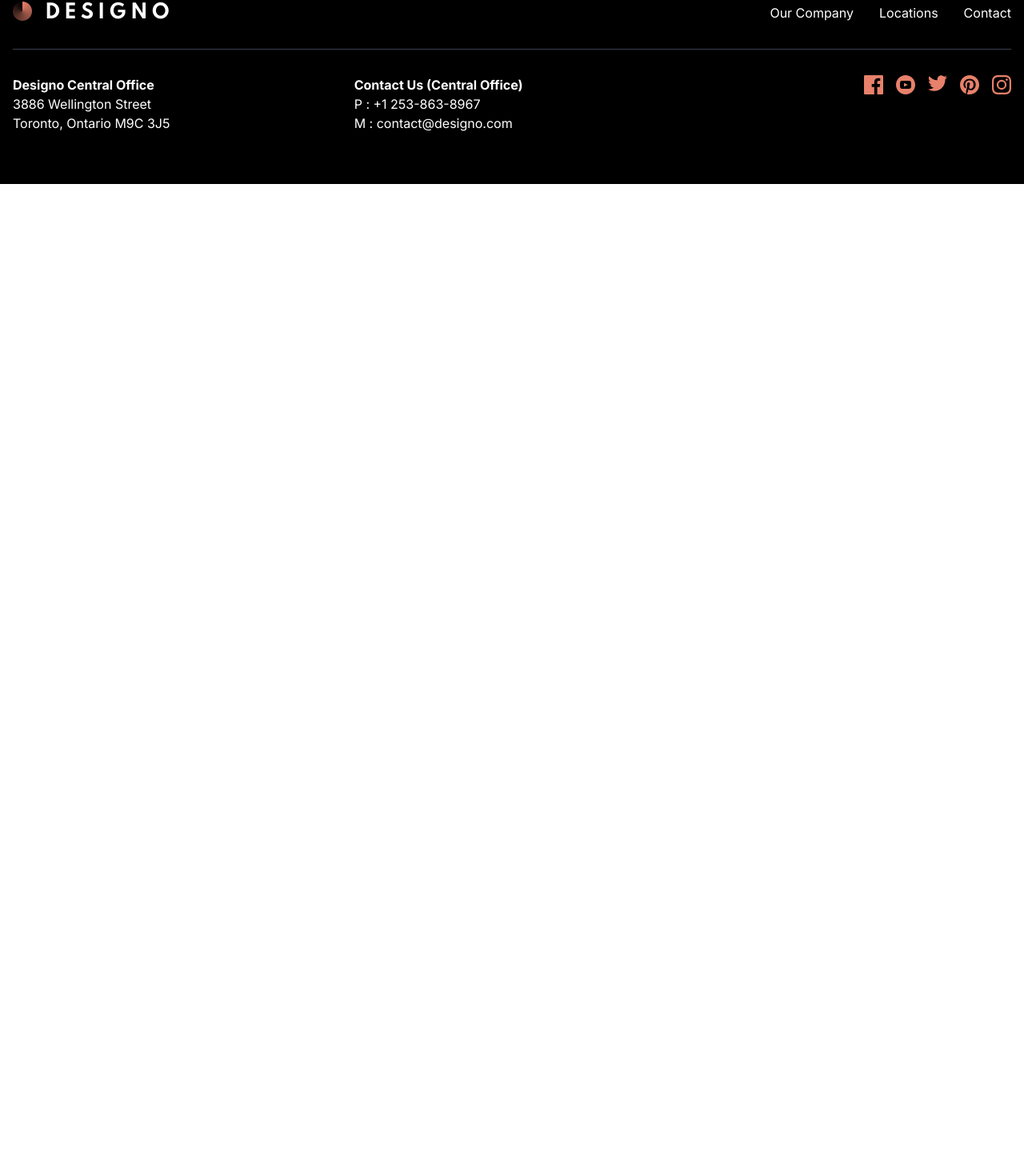
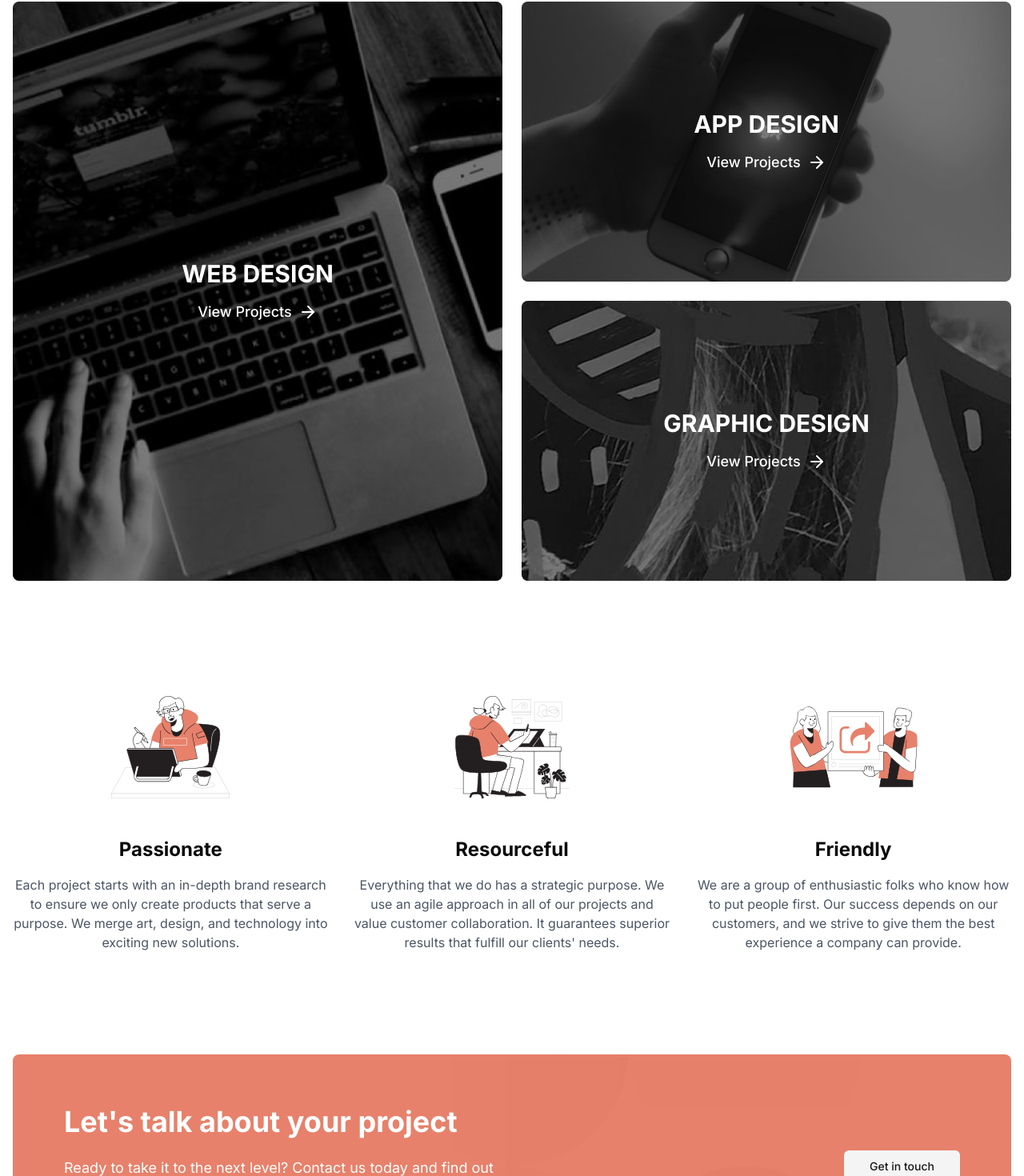
Before and after one commit to RutamBhagat/designo, a Next.js app: page / in a window 1280 px wide. Shown: the part 1141-2611 px from the top of the page at 80% size. Before the commit the page ends 1371 px from the top, so only its background shows below. Built offline with nearby package versions, Linux system fonts and the light colour scheme.

Commit message:
feat(ui): Add Projects, Skills, and Contact sections to HomePage; implement ProjectCard component

```diff
--- a/src/app/page.tsx
+++ b/src/app/page.tsx
@@ -1,10 +1,17 @@
+import { ContactSectionComponent } from "@/components/contact-section";
 import { HeroSectionComponent } from "@/components/hero-section";
+import { ProjectsSectionComponent } from "@/components/projects-section";
+import { SkillsSectionComponent } from "@/components/skills-section";
 
 export default function HomePage() {
   return (
     <>
       <HeroSectionComponent />
-      <div className="mx-auto max-w-7xl"></div>
+      <div className="mx-auto max-w-7xl">
+        <ProjectsSectionComponent />
+        <SkillsSectionComponent />
+        <ContactSectionComponent />
+      </div>
     </>
   );
 }
--- /dev/null
+++ b/src/components/contact-section.tsx
@@ -0,0 +1,27 @@
+'use client'
+
+import Link from "next/link"
+import { Button } from "@/components/ui/button"
+
+export function ContactSectionComponent() {
+  return (
+    <section className="container mx-auto px-4 py-16">
+      <div className="bg-[#E7816B] text-white rounded-lg p-8 md:p-16 relative overflow-hidden">
+        <div className="grid md:grid-cols-2 gap-8 items-center relative z-10">
+          <div>
+            <h2 className="text-3xl md:text-4xl font-bold mb-6">Let's talk about your project</h2>
+            <p className="text-lg mb-8">
+              Ready to take it to the next level? Contact us today and find out how our expertise can help your business grow.
+            </p>
+          </div>
+          <div className="text-center md:text-right">
+            <Button asChild size="lg" variant="secondary">
+              <Link href="/contact">Get in touch</Link>
+            </Button>
+          </div>
+        </div>
+        <div className="absolute inset-0 bg-[url('/assets/shared/desktop/bg-pattern-call-to-action.svg')] opacity-10 bg-no-repeat bg-center" />
+      </div>
+    </section>
+  )
+}
--- /dev/null
+++ b/src/components/project-card.tsx
@@ -0,0 +1,27 @@
+'use client'
+
+import Image from "next/image"
+import Link from "next/link"
+import { ArrowRight } from 'lucide-react'
+
+interface ProjectCardProps {
+  title: string
+  imageSrc: string
+  href: string
+  className?: string
+}
+
+export function ProjectCardComponent({ title, imageSrc, href, className }: ProjectCardProps) {
+  return (
+    <Link href={href} className={`relative overflow-hidden rounded-lg group ${className}`}>
+      <Image src={imageSrc} alt={title} width={720} height={400} className="w-full h-full object-cover" />
+      <div className="absolute inset-0 bg-black bg-opacity-50 transition-opacity group-hover:bg-opacity-70" />
+      <div className="absolute inset-0 flex flex-col items-center justify-center text-white p-6">
+        <h2 className="text-3xl font-bold mb-4 uppercase">{title}</h2>
+        <p className="flex items-center text-lg font-medium">
+          View Projects <ArrowRight className="ml-2" />
+        </p>
+      </div>
+    </Link>
+  )
+}
--- /dev/null
+++ b/src/components/projects-section.tsx
@@ -0,0 +1,28 @@
+"use client";
+
+import { ProjectCardComponent } from "./project-card";
+
+export function ProjectsSectionComponent() {
+  return (
+    <section className="container mx-auto px-4 py-16">
+      <div className="grid gap-6 md:grid-cols-2">
+        <ProjectCardComponent
+          title="Web Design"
+          imageSrc="/assets/home/desktop/image-web-design-large.jpg"
+          href="/web-design"
+          className="md:row-span-2"
+        />
+        <ProjectCardComponent
+          title="App Design"
+          imageSrc="/assets/home/desktop/image-app-design.jpg"
+          href="/app-design"
+        />
+        <ProjectCardComponent
+          title="Graphic Design"
+          imageSrc="/assets/home/desktop/image-graphic-design.jpg"
+          href="/graphic-design"
+        />
+      </div>
+    </section>
+  );
+}
--- /dev/null
+++ b/src/components/skills-section.tsx
@@ -0,0 +1,39 @@
+'use client'
+
+import Image from "next/image"
+
+const skills = [
+  {
+    title: "Passionate",
+    description: "Each project starts with an in-depth brand research to ensure we only create products that serve a purpose. We merge art, design, and technology into exciting new solutions.",
+    imageSrc: "/assets/home/desktop/illustration-passionate.svg",
+  },
+  {
+    title: "Resourceful",
+    description: "Everything that we do has a strategic purpose. We use an agile approach in all of our projects and value customer collaboration. It guarantees superior results that fulfill our clients' needs.",
+    imageSrc: "/assets/home/desktop/illustration-resourceful.svg",
+  },
+  {
+    title: "Friendly",
+    description: "We are a group of enthusiastic folks who know how to put people first. Our success depends on our customers, and we strive to give them the best experience a company can provide.",
+    imageSrc: "/assets/home/desktop/illustration-friendly.svg",
+  },
+]
+
+export function SkillsSectionComponent() {
+  return (
+    <section className="container mx-auto px-4 py-16">
+      <div className="grid md:grid-cols-2 lg:grid-cols-3 gap-8">
+        {skills.map((skill, index) => (
+          <div key={index} className="text-center">
+            <div className="relative w-40 h-40 mx-auto mb-8">
+              <Image src={skill.imageSrc} alt={skill.title} fill className="object-contain" />
+            </div>
+            <h3 className="text-2xl font-bold mb-4">{skill.title}</h3>
+            <p className="text-gray-600">{skill.description}</p>
+          </div>
+        ))}
+      </div>
+    </section>
+  )
+}
```
